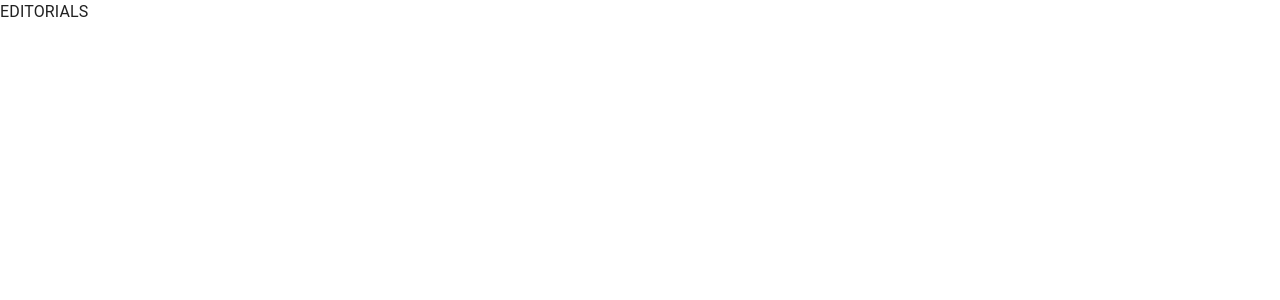
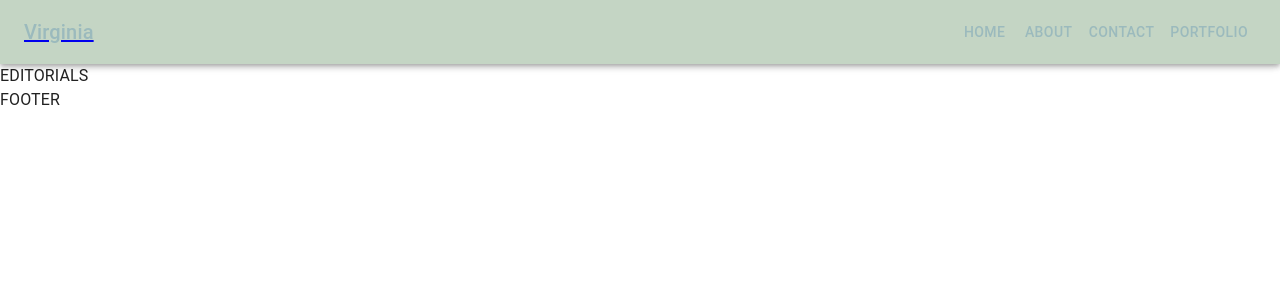
Before and after one commit to vvillb/photoPortfolio, a React (Vite) app: page /Editorials in a window 1280 px wide. Shown: the top 300 px of the page. Built offline with nearby package versions, Linux system fonts and the light colour scheme.

Commit message:
Update Editorials.jsx

```diff
--- a/src/App/pages/Editorials.jsx
+++ b/src/App/pages/Editorials.jsx
@@ -1,10 +1,14 @@
 import React from 'react'
+import Layout from '../../layout/LAyout'
+
 
 function Editorials() {
   return (
+    <Layout>
     <div>
       EDITORIALS
     </div>
+    </Layout>
   )
 }
 
```
